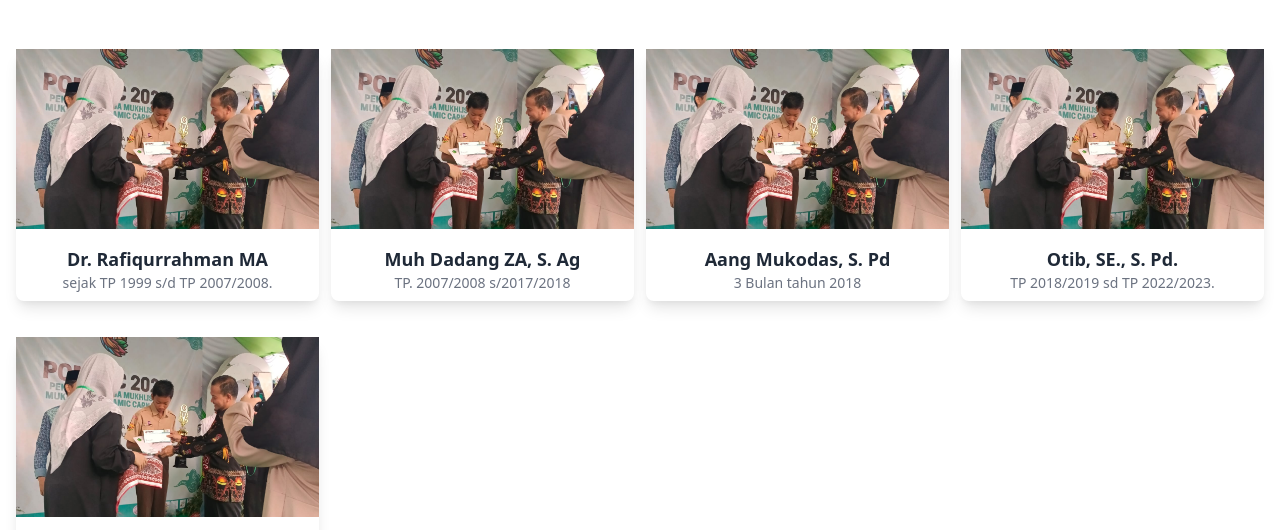
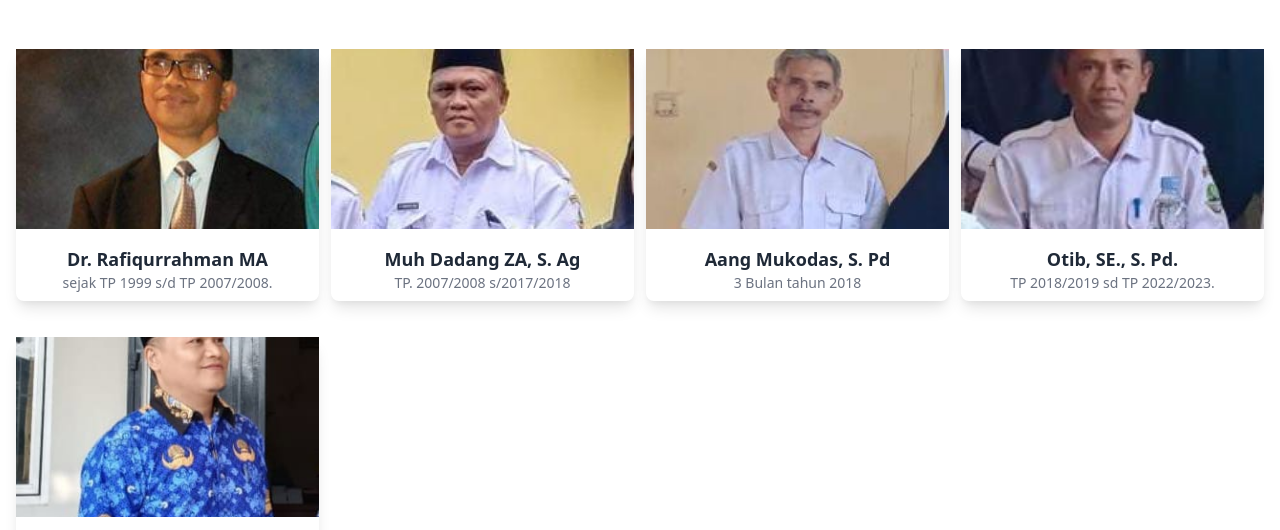
Before and after one commit to NgodingSeru25/MA-Al-manar, a plain HTML site: page src/tendik.html in a window 1280 px wide. Shown: the part 239-769 px from the top of the page. Drawn offline with nearby package versions, Linux system fonts and the light colour scheme.

Commit message:
Update tendik.html

```diff
--- a/src/tendik.html
+++ b/src/tendik.html
@@ -175,7 +175,7 @@
           >
             <div class="mb-4 w-full h-[180px]">
               <img
-                src="../public/img/foto2.jpg"
+                src="../public/img/kepsek1.jpg"
                 alt=""
                 class="w-full h-full object-cover object-center"
               />
@@ -195,7 +195,7 @@
           >
             <div class="mb-4 w-full h-[180px]">
               <img
-                src="../public/img/foto2.jpg"
+                src="../public/img/kepsek2.jpg"
                 alt=""
                 class="w-full h-full object-cover object-center"
               />
@@ -215,7 +215,7 @@
           >
             <div class="mb-4 w-full h-[180px]">
               <img
-                src="../public/img/foto2.jpg"
+                src="../public/img/kepsek3.jpg"
                 alt=""
                 class="w-full h-full object-cover object-center"
               />
@@ -235,7 +235,7 @@
           >
             <div class="mb-4 w-full h-[180px]">
               <img
-                src="../public/img/foto2.jpg"
+                src="../public/img/kepsek4.jpg"
                 alt=""
                 class="w-full h-full object-cover object-center"
               />
@@ -255,7 +255,7 @@
           >
             <div class="mb-4 w-full h-[180px]">
               <img
-                src="../public/img/foto2.jpg"
+                src="../public/img/poto kepsek.jpg"
                 alt=""
                 class="w-full h-full object-cover object-center"
               />
```
